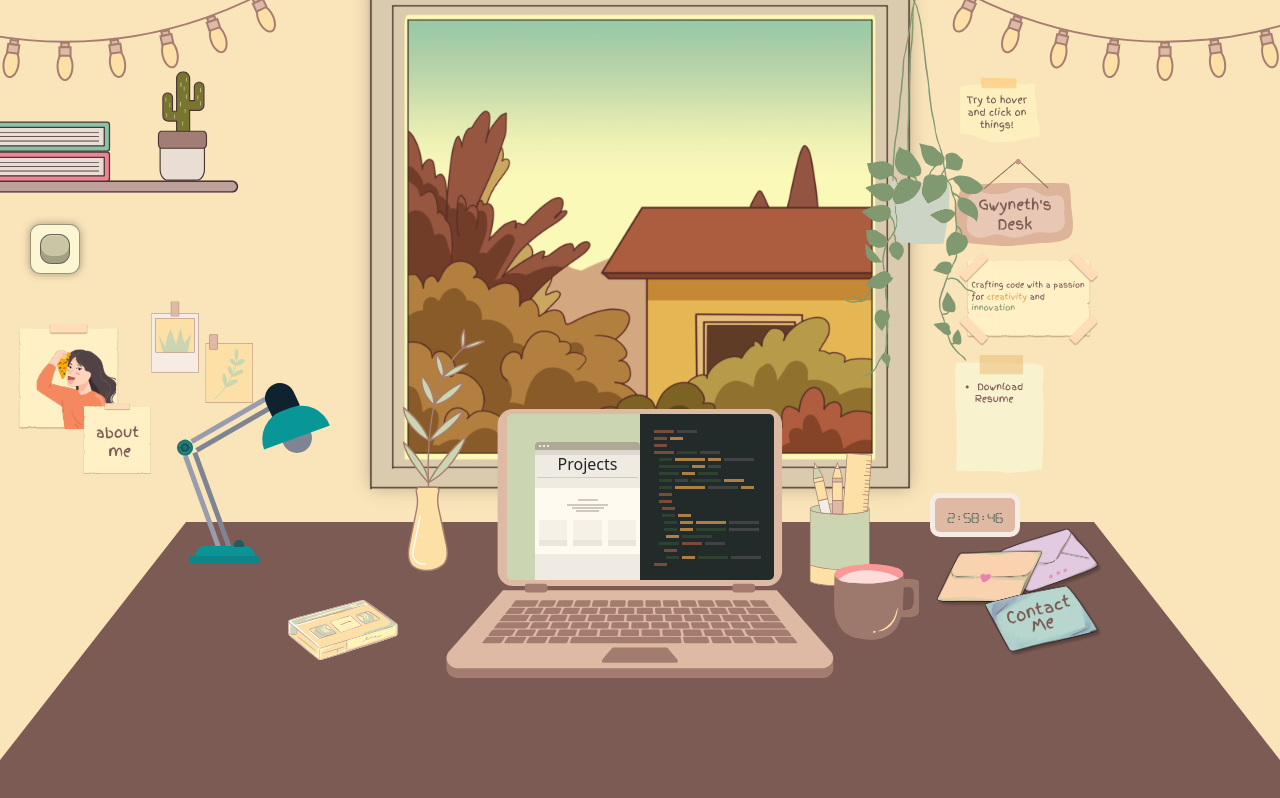
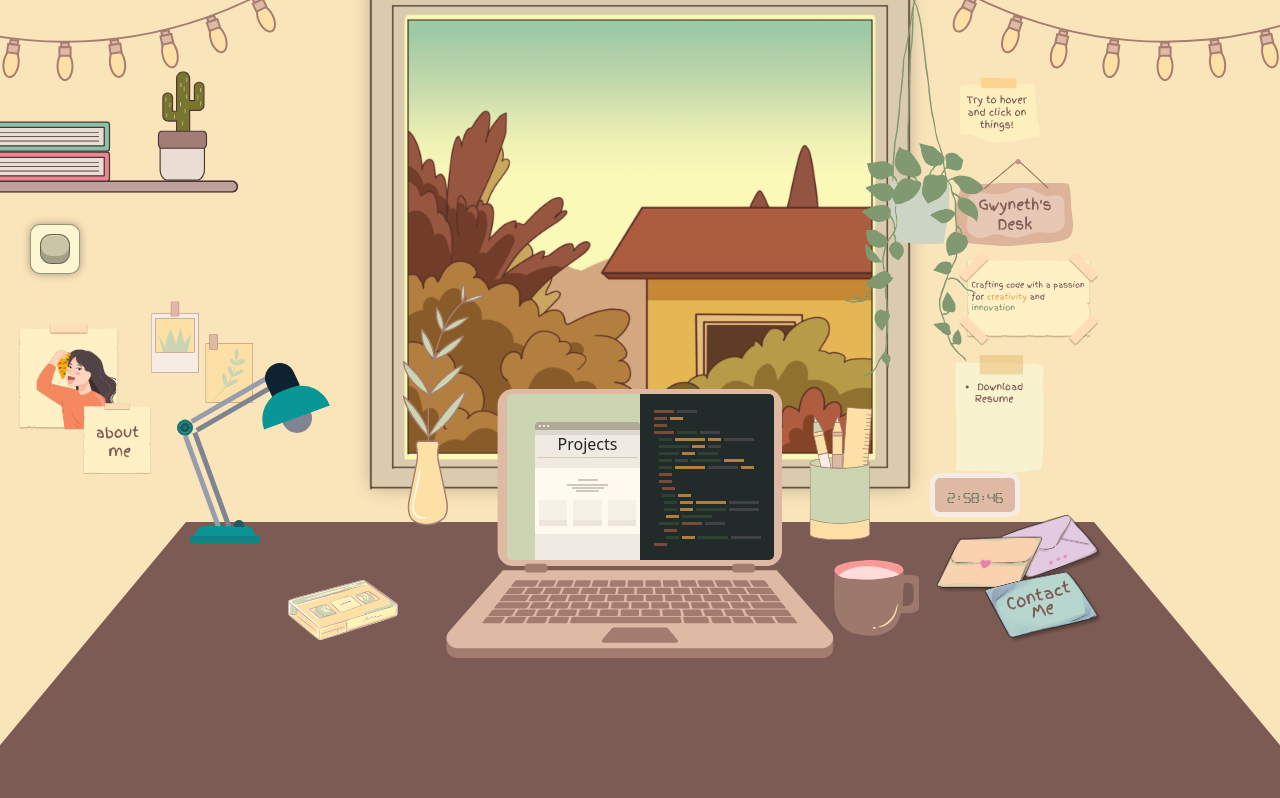
Before and after one commit to GWC523/Portfolio-v1, a React (Create React App) app: page / in a window 1280 px wide. Built offline with nearby package versions, Linux system fonts and the light colour scheme.

Commit message:
fix: margin tops of other objects to px

```diff
--- a/src/Components/Cup/Cup.scss
+++ b/src/Components/Cup/Cup.scss
@@ -1,7 +1,7 @@
 .cup {
   width: 90px;
   position: relative;
-  margin-top: -18vh;
+  margin-top: -160px;
   left: 180%;
   z-index: 5;
   cursor: pointer;
--- a/src/Components/Letters/Letters.scss
+++ b/src/Components/Letters/Letters.scss
@@ -1,7 +1,7 @@
 .letters {
   width: 170px;
   position: relative;
-  margin-top: -39.0vh;
+  margin-top: -300px;
   left: 190%;
   z-index: 12;
   cursor: pointer;
--- a/src/Pages/Room.scss
+++ b/src/Pages/Room.scss
@@ -85,6 +85,13 @@ body {
   margin-top: 0%;
 }
 
+.vase-cont {
+	width: 110px;
+  margin-right: auto;
+  margin-left: auto;
+  margin-top: 0%;
+}
+
 .cup-cont {
 	width: 130px;
   margin-right: auto;
@@ -93,12 +100,6 @@ body {
 
 .pencilcase-cont {
 	width: 80px;
-  margin-right: auto;
-  margin-left: auto;
-}
-
-.vase-cont {
-	width: 110px;
   margin-right: auto;
   margin-left: auto;
 }
@@ -135,7 +136,7 @@ body {
   position: relative;
   margin-top: -100px;
   // max-width: 2000px;
-  border-bottom: 320px solid #7C5B54;
+  border-bottom: 300px solid #7C5B54;
 	border-left: 250px solid transparent;
 	border-right: 250px solid transparent;
   z-index: -5;
@@ -148,14 +149,14 @@ body {
 .pencilcase {
   width: 90px;
   position: relative;
-  margin-top: -45vh;
+  margin-top: -460px;
   left: 250%;
 }
 
 .vase {
   width: 98px;
   position: relative;
-  margin-top: -68vh;
+  margin-top: -500px;
   left: -180%;
   z-index: 5;
 }
--- a/src/Pages/Room.tsx
+++ b/src/Pages/Room.tsx
@@ -194,6 +194,9 @@ function Room(): JSX.Element {
                     isDay={isDay}
                 />
               </div>
+                <div className={isDay ? 'vase-cont' : 'vase-cont night'}>
+                    <img src={Vase} className='vase'/>
+                </div>
                 <Modal
                   title='Contact Me'
                   subTitle='via email'
@@ -207,9 +210,6 @@ function Room(): JSX.Element {
                 </div>
                 <div className={isDay ? 'pencilcase-cont' : 'pencilcase-cont night'}>
                     <img src={PencilCase} className='pencilcase'/>
-                </div>
-                <div className={isDay ? 'vase-cont' : 'vase-cont night'}>
-                    <img src={Vase} className='vase'/>
                 </div>
                 <div className='letters-cont'>
                     <Letters isDay={isDay} setShowModal={setShowModal}/>
```
